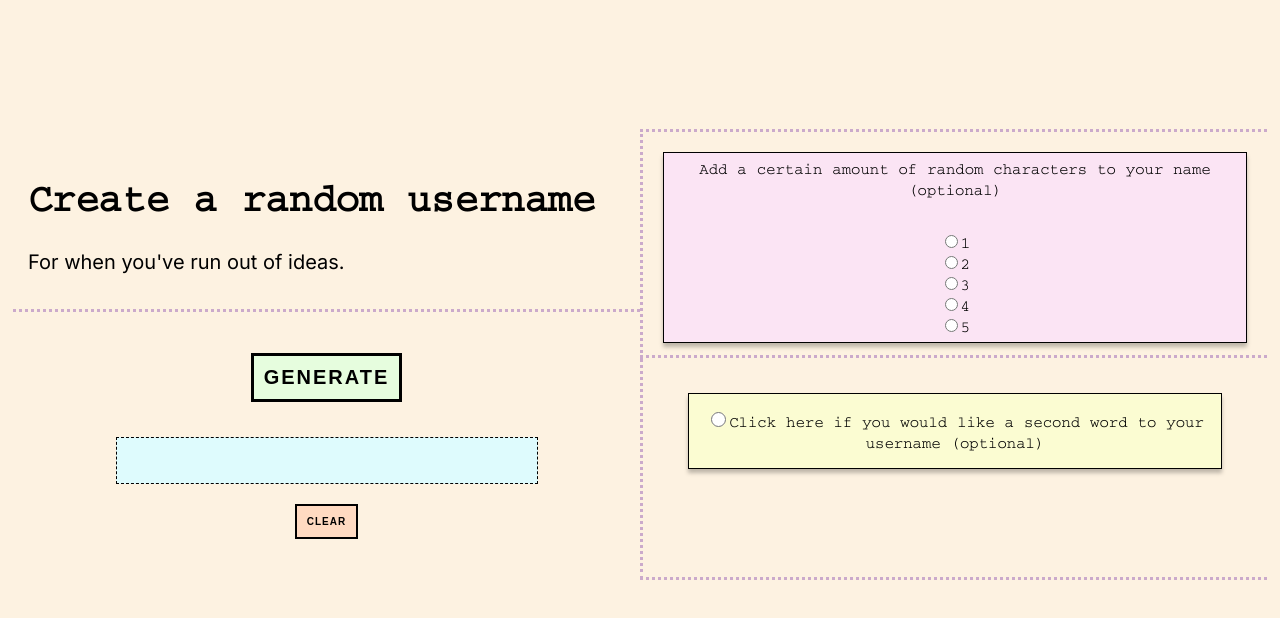
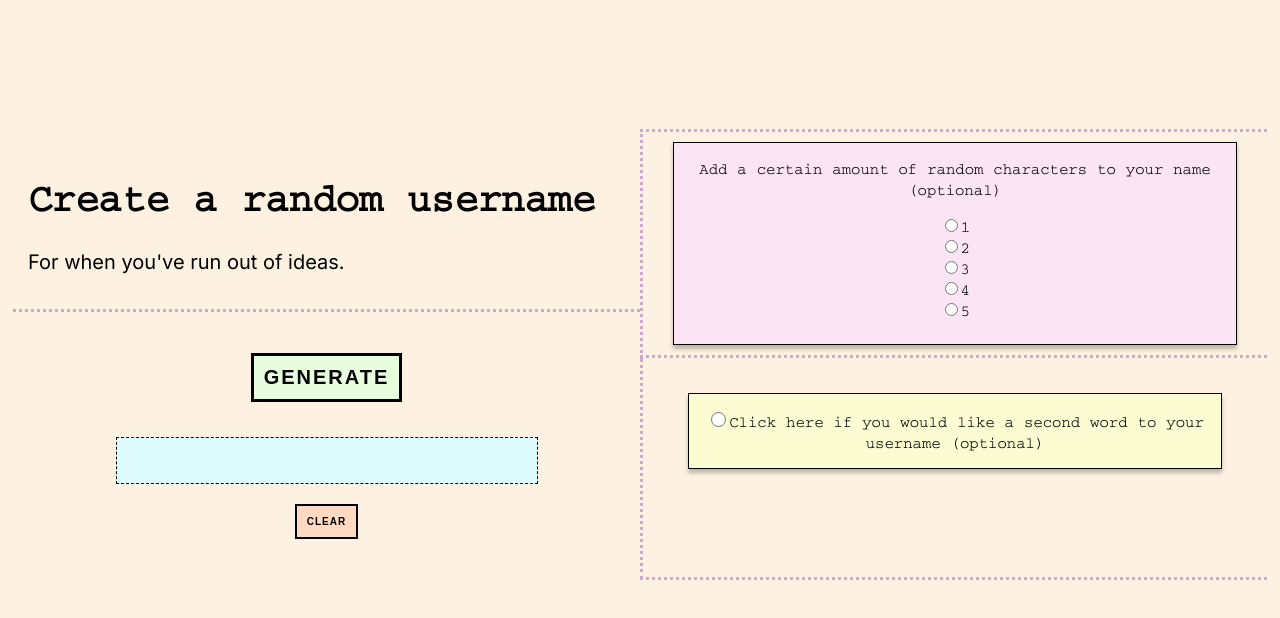
Before and after one commit to bforbit/username-generator, a plain HTML site: page index.html in a window 1280 px wide. Drawn offline with Linux system fonts and the light colour scheme.

Commit message:
pink box position
still experimenting in proper positioning of pink box with different browser sizes

```diff
--- a/index.css
+++ b/index.css
@@ -44,18 +44,26 @@ main {
   border-left: 3px dotted #cbaacb;
   border-top: 3px dotted #cbaacb;
   border-bottom: 3px dotted #cbaacb;
+  position: relative;
+  display: block;
 }
 
 #radio-char-box {
-    display: flex;
-    flex-direction: column;
+  position: absolute;
+  top: 0;
+  left: 0;
+  right: 0;
+  bottom: 0;
   background-color: FBE4F4;
   text-align: center;
-    position: relative;
-   margin: 20px;
-   padding: 5px;
+  padding: 15px;
+  margin: 10px 30px 10px 30px;
   border: 1px solid black;
   box-shadow: 0px 4px 4px 0px rgba(0, 0, 0, 0.25);
+}
+
+.radio-group {
+  display: inline-block;
 }
 
 .radio-second {
```
Lines whose indentation alone changed are shown as unchanged.
